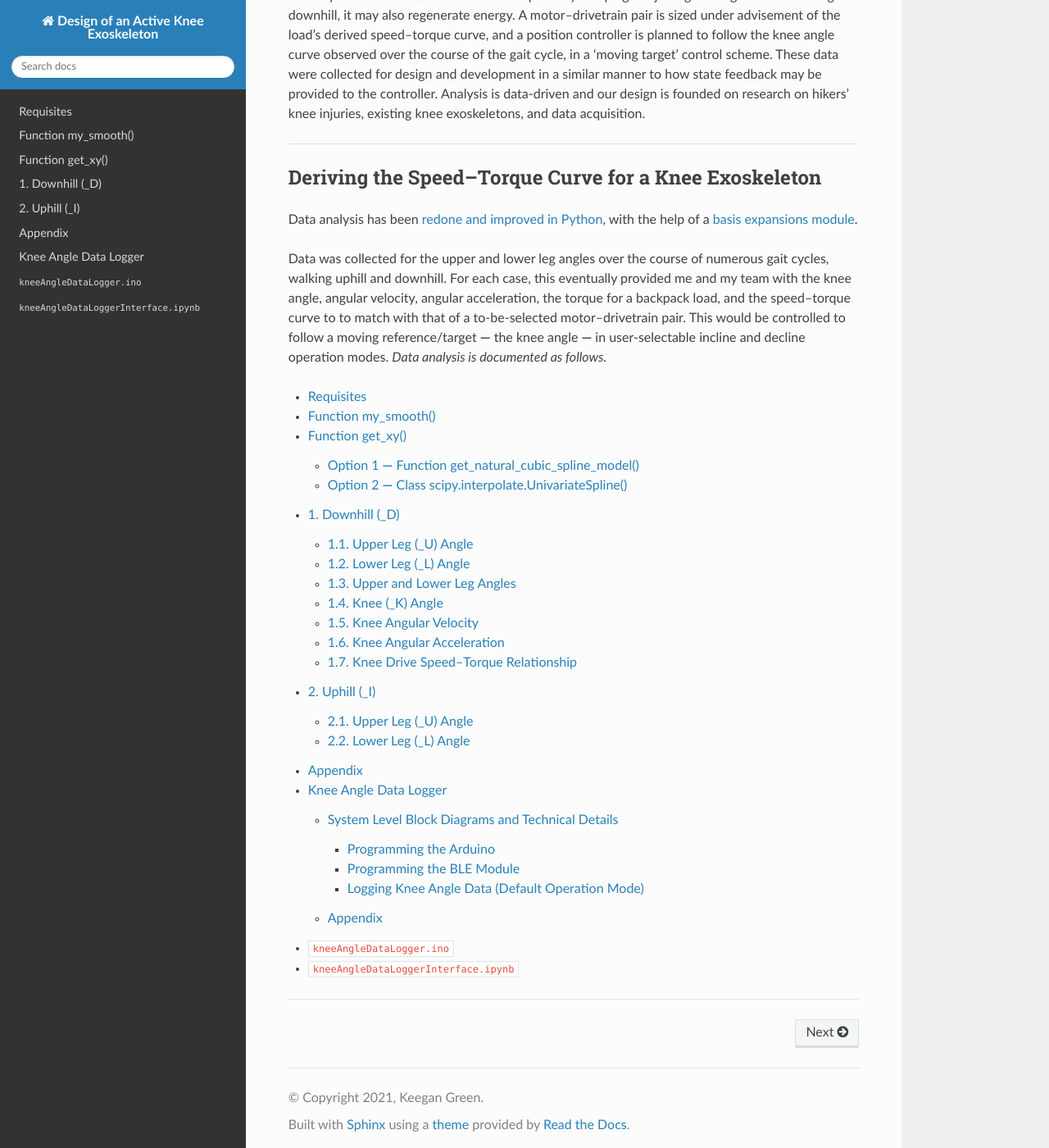
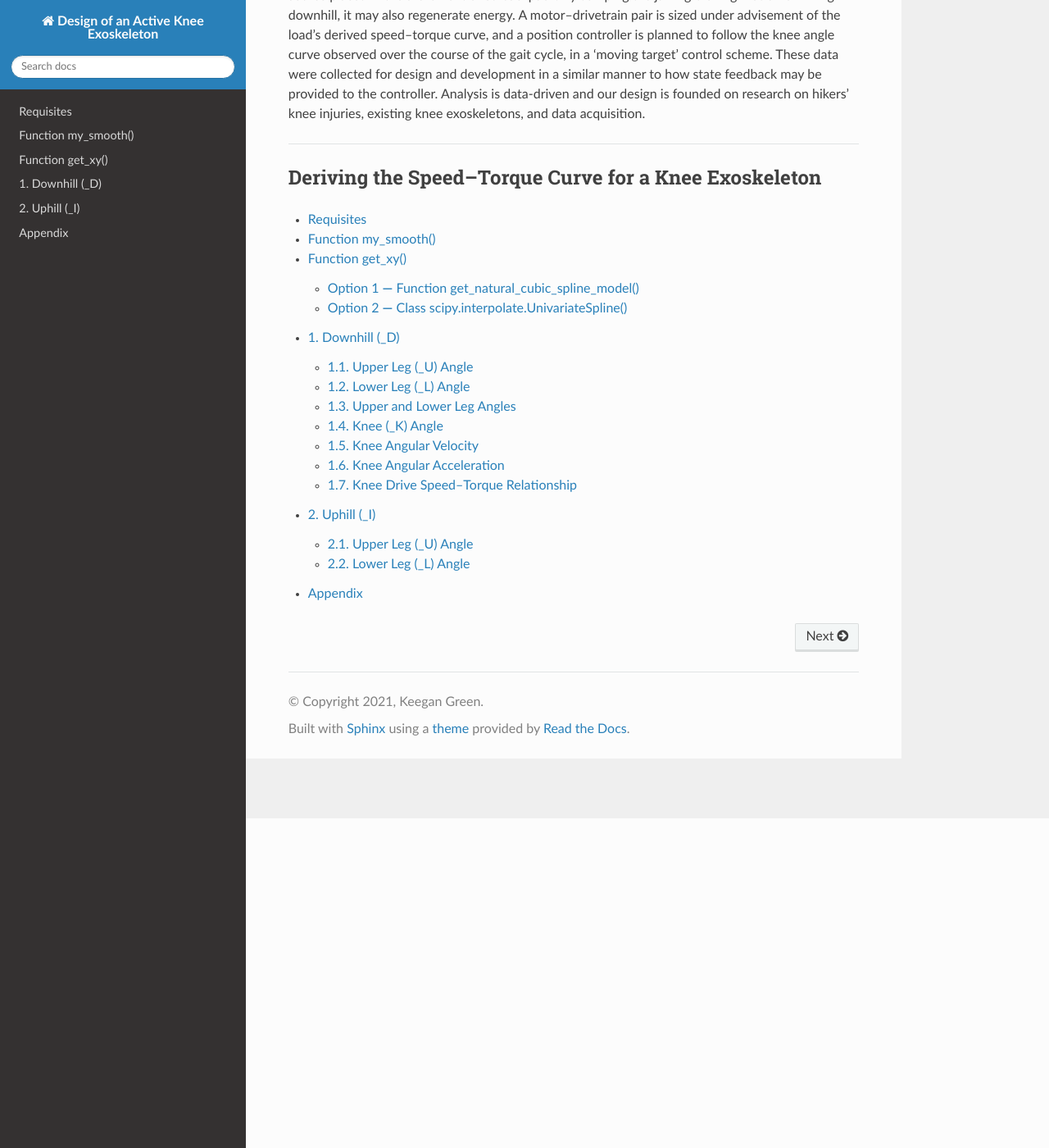
Before and after one commit to keeganmjgreen/MSE-420-Project, a Sphinx documentation site: the page built from docs/contents.rst, in a window 1280 px wide and 1400 px high, scrolled down 402 px. Shown: the whole window at 82% size. Built offline with Sphinx 7.4.7 and the Read the Docs theme 2.0.0, drawn with Linux system fonts in a browser that asks for light colours.

Commit message:
Update contents.rst

```diff
--- a/docs/contents.rst
+++ b/docs/contents.rst
@@ -1,6 +1,6 @@
 
-`Design of an Active Knee Exoskeleton <https://github.com/keeganmjgreen/MSE-420-Project>`_
-==========================================================================================
+Design of an Active Knee Exoskeleton
+====================================
 
 * Read the `proposal <https://raw.github.com/keeganmjgreen/MSE-420-Project/master/Project%20Proposal%20%E2%80%94%20Bionic%20Knee%20Actuator%20Device.pdf>`_.
 * Read the `report <https://raw.github.com/keeganmjgreen/MSE-420-Project/master/Project%20%E2%80%94%20Design%20of%20an%20Active%20Knee%20Exoskeleton.pdf>`_.
@@ -17,15 +17,6 @@
 Deriving the Speed--Torque Curve for a Knee Exoskeleton
 -------------------------------------------------------
 
-Data analysis has been `redone and improved in Python <https://colab.research.google.com/drive/1f8C9Sspb2fGo5s0l91qBrioHCT2sDvNa?usp=sharing>`_, with the help of a `basis expansions module <https://github.com/madrury/basis-expansions>`_.
-
-Data was collected for the upper and lower leg angles over the course of numerous gait cycles, walking uphill and downhill. For each case, this eventually provided me and my team with the knee angle, angular velocity, angular acceleration, the torque for a backpack load, and the speed--torque curve to to match with that of a to-be-selected motor--drivetrain pair. This would be controlled to follow a moving reference/target **---** the knee angle **---** in user-selectable incline and decline operation modes. *Data analysis is documented as follows.*
-
 .. toctree::
 
     Deriving_the_Speed_Torque_Curve_for_a_Knee_Exoskeleton
-    kneeAngleDataLogger
-    kneeAngleDataLogger_ino
-    kneeAngleDataLoggerInterface_ipynb
-
-----
```
